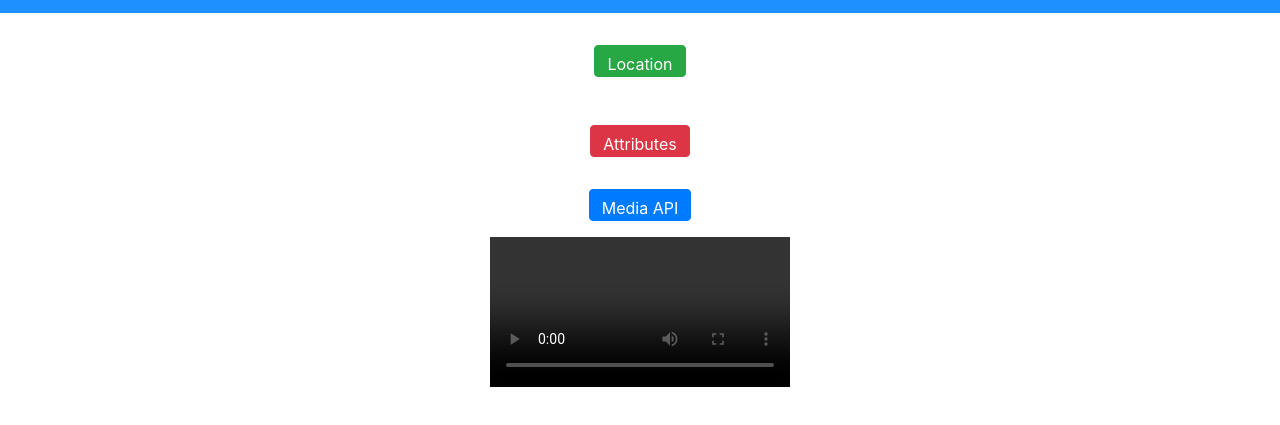
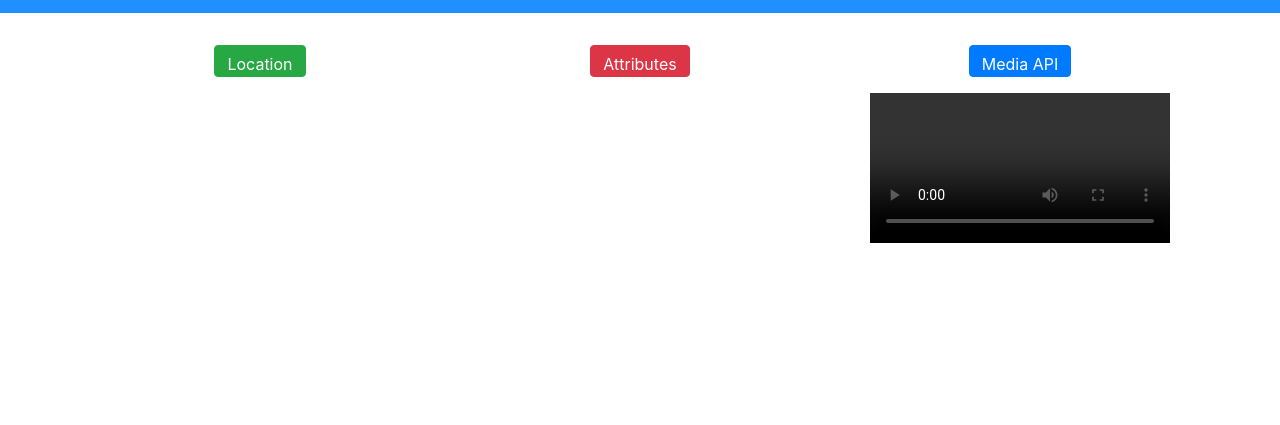
Before and after one commit to agosto-akincampbell/Test-Code-Bundle, a website: page index.html in a window 1280 px wide. Shown: the part 59-484 px from the top of the page. Drawn offline with nearby package versions, Linux system fonts and the light colour scheme.

Commit message:
Changed to landscape view
Changed view to landscape using github container

```diff
--- a/index.html
+++ b/index.html
@@ -14,12 +14,23 @@
   <body>
     <div id="Title"><h1>Test Code Bundle for QA</h1></div>
 
+    <div class="container">
+      <div class="row">
+        <div class="col">
           <p id="location" class="butt rmv-pad"><button type="button" class="btn btn-success rmv-pad" onclick="geoFindMe() ">Location</button></p>
           <div id="out_one" class="add_pad"></div>
+        </div>
+        <div class="col">
           <p id="attributes" class="butt rmv-pad"><button type="button" class="btn btn-danger rmv-pad" onclick="getAtt() ">Attributes</button></p>
           <div id="out_two" class="rmv-pad"></div>
+        </div>
+        <div class="col">
           <p id="media" class="butt rmv-pad"><button type="button" class="btn btn-primary rmv-pad " onclick="getVideo()">Media API</button></p>
           <div id="out_three"><video id="player" controls autoplay></video></div>
+        </div>
+      </div>
+    </div>
+
 
     <!-- Optional JavaScript -->
     <!-- jQuery first, then Popper.js, then Bootstrap JS -->
```
Lines whose indentation alone changed are shown as unchanged.
